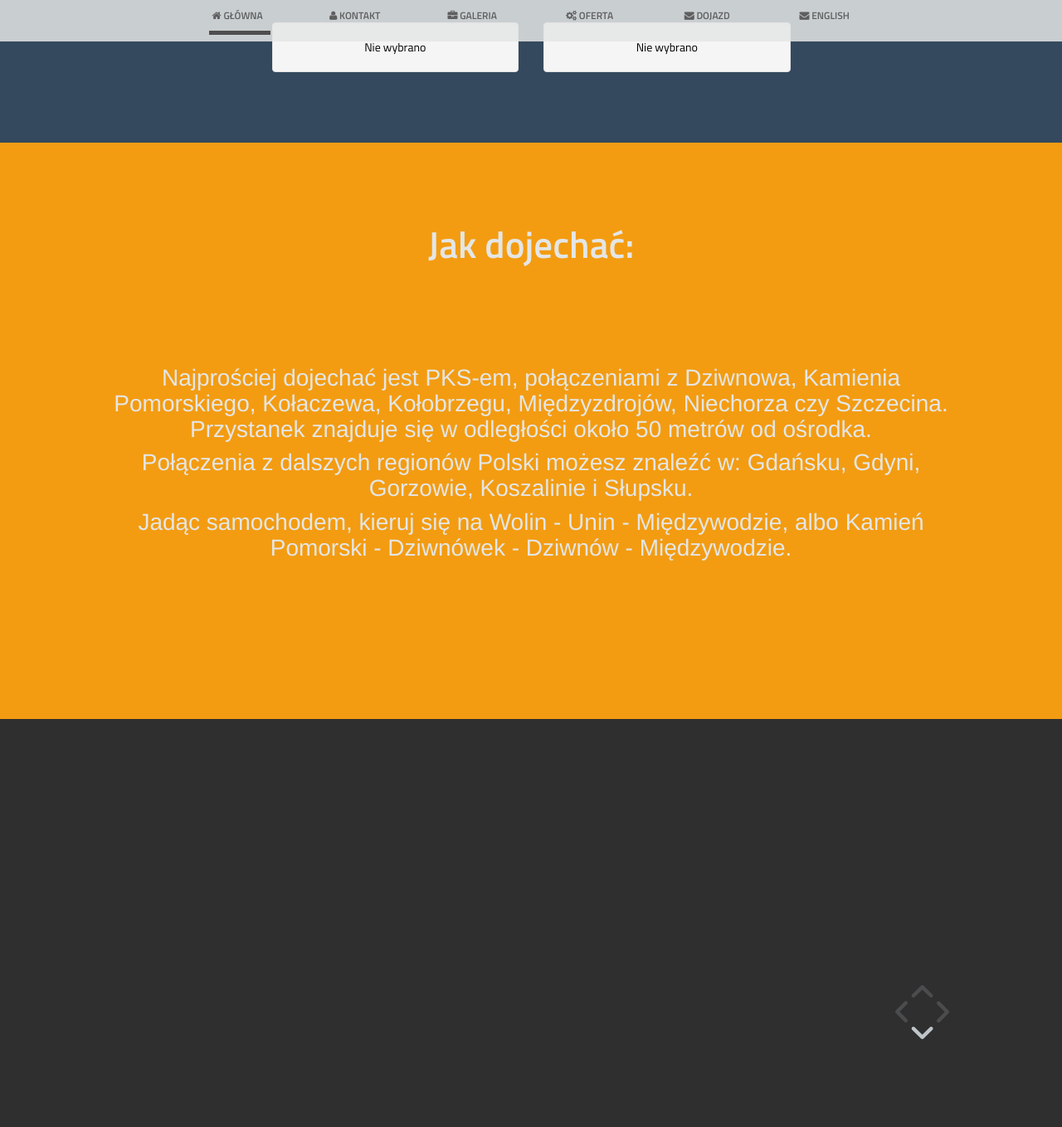
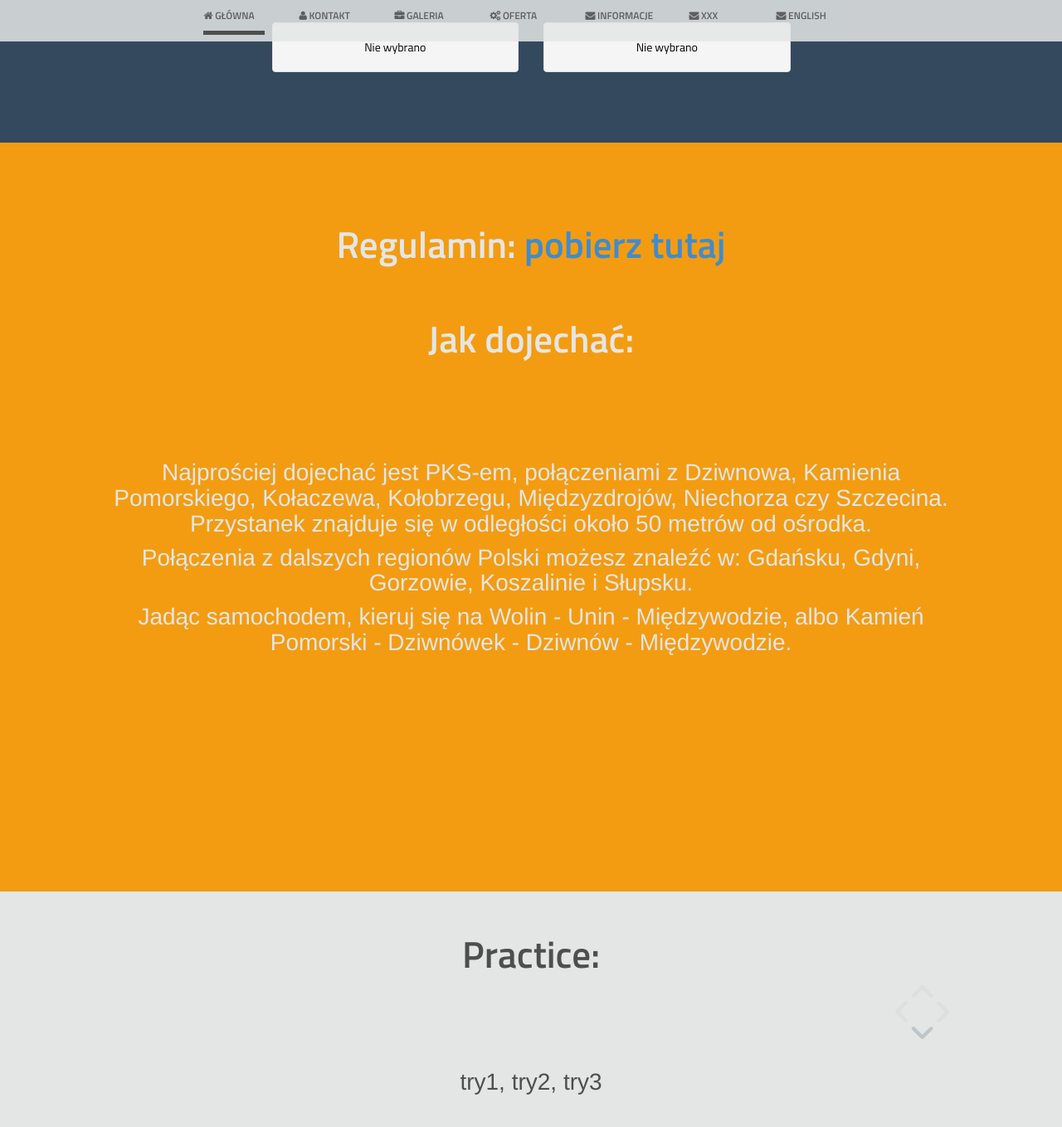
Before and after one commit to tmuras/promyk-miedzywodzie, a Jekyll site: the page built from index.html, in a window 1280 px wide and 1400 px high, scrolled down 6458 px. Shown: the top 1359 px of the window at 83% size. Built offline with Jekyll 4.4.1, drawn with Linux system fonts in a browser that asks for light colours; before the commit the page ends 7455 px from its top, so only the background shows below that.

Commit message:
Create a new subpage called 'xxx'. Add 'terms and condtions' as PDF. Menu adjustments.

```diff
--- a/_includes/header.html
+++ b/_includes/header.html
@@ -16,7 +16,8 @@
           <li data-slide="2" class="col-12 col-sm-2"><a id="menu-link-2" href="#slide-2" title="Next Section"><span class="icon icon-user"></span> <span class="text">KONTAKT</span></a></li>
           <li data-slide="6" class="col-12 col-sm-2"><a id="menu-link-3" href="#slide-6" title="Next Section"><span class="icon icon-briefcase"></span> <span class="text">GALERIA</span></a></li>
           <li data-slide="4" class="col-12 col-sm-2"><a id="menu-link-4" href="#slide-4" title="Next Section"><span class="icon icon-gears"></span> <span class="text">OFERTA</span></a></li>
-          <li data-slide="5" class="col-12 col-sm-2"><a id="menu-link-5" href="#slide-5" title="Next Section"><span class="icon icon-envelope"></span> <span class="text">DOJAZD</span></a></li>
+          <li data-slide="5" class="col-12 col-sm-2"><a id="menu-link-5" href="#slide-5" title="Next Section"><span class="icon icon-envelope"></span> <span class="text">INFORMACJE</span></a></li>
+	  <li data-slide="7" class="col-12 col-sm-2"><a id="menu-link-7" href="#slide-7" title="Next Section"><span class="icon icon-envelope"></span> <span class="text">XXX</span></a></li>
           <li class="col-12 col-sm-2"><a id="" href="" title="Change leangue"><span class="icon icon-envelope"></span> <span class="text">ENGLISH</span></a></li>
         </ul>
         <div class="row">
--- /dev/null
+++ b/_includes/new.html
@@ -0,0 +1,23 @@
+<!-- === Slide 7 === -->
+<div class="slide story" id="slide-7" data-slide="7">
+	<div class="container">
+		<div class="row title-row" id="title">
+			<div class="col-12 font-thin"><span class="font-semibold">
+				Practice:
+			</div>
+		</div><!-- /row -->
+		<div class="row content-row">
+			<div class="col-12 font-thin"><span class="font-semibold">
+				<h2>
+				<p>
+				try1, try2, try3
+				</p>
+				</h2>
+			</div>
+		</div><!-- /row -->
+		<div class="row content-row">
+			<div class="col-1 col-sm-4 hidden-sm">&nbsp;</div>
+			</div>
+		</div><!-- /row -->
+	</div><!-- /container -->
+</div><!-- /slide7 -->
--- a/_includes/road.html
+++ b/_includes/road.html
@@ -1,10 +1,18 @@
 <!-- === Slide 5 === -->
 <div class="slide story" id="slide-5" data-slide="5">
 	<div class="container">
+  <div class="row title-row" id="title">
+
+  <div class="row title-row" id="title">
+			<div class="col-12 font-thin"><span class="font-semibold">
+              Regulamin: <a href="url">pobierz tutaj</a>
+			</span></div>
+		</div>
+
 		<div class="row title-row" id="title">
 			<div class="col-12 font-thin"><span class="font-semibold">
 				Jak dojechać:
-			</div>
+			</span></div>
 		</div><!-- /row -->
 		<div class="row content-row">
 			<div class="col-12 font-thin"><span class="font-semibold">
@@ -17,11 +25,11 @@
 				Jadąc samochodem, kieruj się na Wolin - Unin - Międzywodzie, albo Kamień Pomorski - Dziwnówek - Dziwnów - Międzywodzie.
 				</p>
 				</h2>
-			</div>
+			</span></div>
 		</div><!-- /row -->
 		<div class="row content-row">
 			<div class="col-1 col-sm-4 hidden-sm">&nbsp;</div>
 			</div>
-		</div><!-- /row -->
-	</div><!-- /container -->
-</div><!-- /slide5 -->
+		</div></div><!-- /row -->
+	</div>
+<!-- === /slide 5 === -->
--- a/index.html
+++ b/index.html
@@ -9,3 +9,4 @@ permalink: /
 {% include gallery.html %}
 {% include offer.html %}
 {% include road.html %}
+{% include new.html %}
```
Also changed, not shown: css/bootstrap.min.css.
